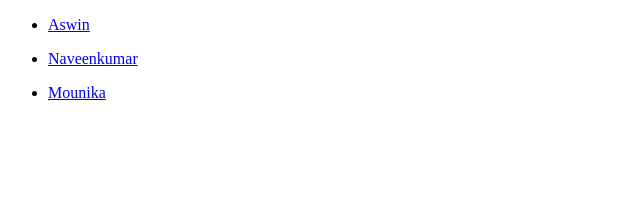
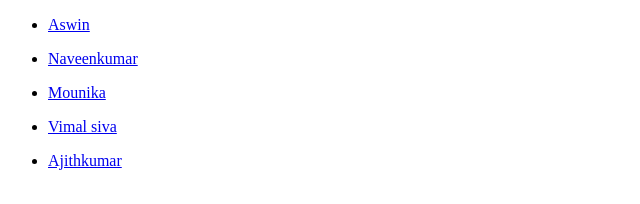
Before and after one commit to FabevyVel/fsd-03-project-1, a website: page index.html in a window 1280 px wide. Shown: the whole page, without its empty margins (0-640 px from the left). Drawn offline with Linux system fonts and the light colour scheme.

Commit message:
detail added

```diff
--- a/ajithkumar/css/main.css
+++ b/ajithkumar/css/main.css
@@ -30,9 +30,11 @@
     text-align: center;
     font-size: 16px;
     text-size-adjust: 18px;
+    display:flex;
 }
 #contacts a{
     color: white;
+    text-align:center;
 }
 #main-content {
     padding-top: 30px;
--- a/aswin/css/style.css
+++ b/aswin/css/style.css
@@ -18,9 +18,6 @@
 .contacts {
   background-color: #222a33;
   text-align: center;
-  padding-top: 19px;
-    padding-bottom: 19px;
-
 }
 .contacts a {
   color: #fff;
--- a/index.html
+++ b/index.html
@@ -22,6 +22,16 @@
             <a href="mounika/index.html" target="_blank">Mounika</a>
         </li>
     </ul>
+    <ul>
+        <li>
+            <a href="vimal/index.html" target="_blank">Vimal siva</a>
+        </li>
+    </ul>
+    <ul>
+        <li>
+            <a href="ajithkumar/index.html" target="_blank">Ajithkumar</a>
+        </li>
+    </ul>
 
 </body>
 </html>
```
